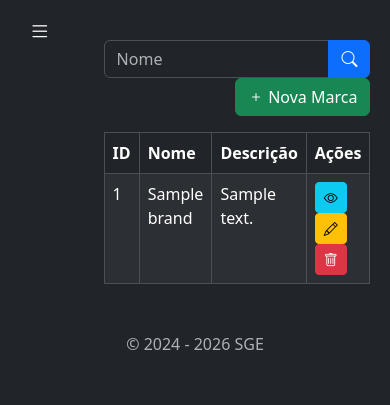
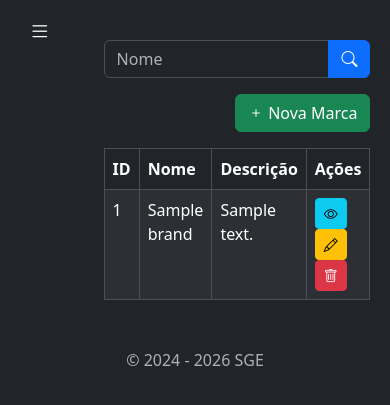
Before and after one commit to elainefs/django-sge, a Django app: page /brands/list/ in a window 390 px wide. Shown: the part 56-461 px from the top of the page. Run offline with Django 5.2, Linux system fonts and the light colour scheme; a user stored in the database is signed in; tables that the repository leaves empty hold one stand-in row (values such as "Sample post").

Commit message:
fix: fix the button's responsiveness to create new resources

```diff
--- a/brands/templates/brand_list.html
+++ b/brands/templates/brand_list.html
@@ -17,7 +17,7 @@
   </div>
 
   {% if perms.brands.add_brand %}
-    <div class="col-md-6">
+    <div class="col-md-6 mt-3 mt-md-0">
       <a href="{% url 'brand_create' %}" class="btn btn-success float-end">
         <i class="bi bi-plus"></i>
         Nova Marca
--- a/categories/templates/category_list.html
+++ b/categories/templates/category_list.html
@@ -17,7 +17,7 @@
   </div>
 
   {% if perms.categories.add_category %}
-    <div class="col-md-6">
+    <div class="col-md-6 mt-3 mt-md-0">
       <a href="{% url 'category_create' %}" class="btn btn-success float-end">
         <i class="bi bi-plus"></i>
         Nova Categoria
--- a/inflows/templates/inflow_list.html
+++ b/inflows/templates/inflow_list.html
@@ -17,7 +17,7 @@
   </div>
 
   {% if perms.inflows.add_inflow %}
-    <div class="col-md-6">
+    <div class="col-md-6 mt-3 mt-md-0">
       <a href="{% url 'inflow_create' %}" class="btn btn-success float-end">
         <i class="bi bi-plus"></i>
         Nova Entrada
--- a/outflows/templates/outflow_list.html
+++ b/outflows/templates/outflow_list.html
@@ -23,7 +23,7 @@
   </div>
 
   {% if perms.outflows.add_outflow %}
-    <div class="col-md-6">
+    <div class="col-md-6 mt-3 mt-md-0">
       <a href="{% url 'outflow_create' %}" class="btn btn-success float-end">
         <i class="bi bi-plus"></i>
         Nova Saída
--- a/products/templates/product_list.html
+++ b/products/templates/product_list.html
@@ -24,7 +24,7 @@
   </div>
 
   {% if perms.products.add_product %}
-    <div class="col-md-6">
+    <div class="col-md-6 mt-3 mt-md-0">
       <a href="{% url 'product_create' %}" class="btn btn-success float-end">
         <i class="bi bi-plus"></i>
         Novo Produto
--- a/suppliers/templates/supplier_list.html
+++ b/suppliers/templates/supplier_list.html
@@ -17,7 +17,7 @@
   </div>
 
   {% if perms.suppliers.add_supplier %}
-    <div class="col-md-6">
+    <div class="col-md-6 mt-3 mt-md-0">
       <a href="{% url 'supplier_create' %}" class="btn btn-success float-end">
         <i class="bi bi-plus"></i>
         Nova Categoria
```
